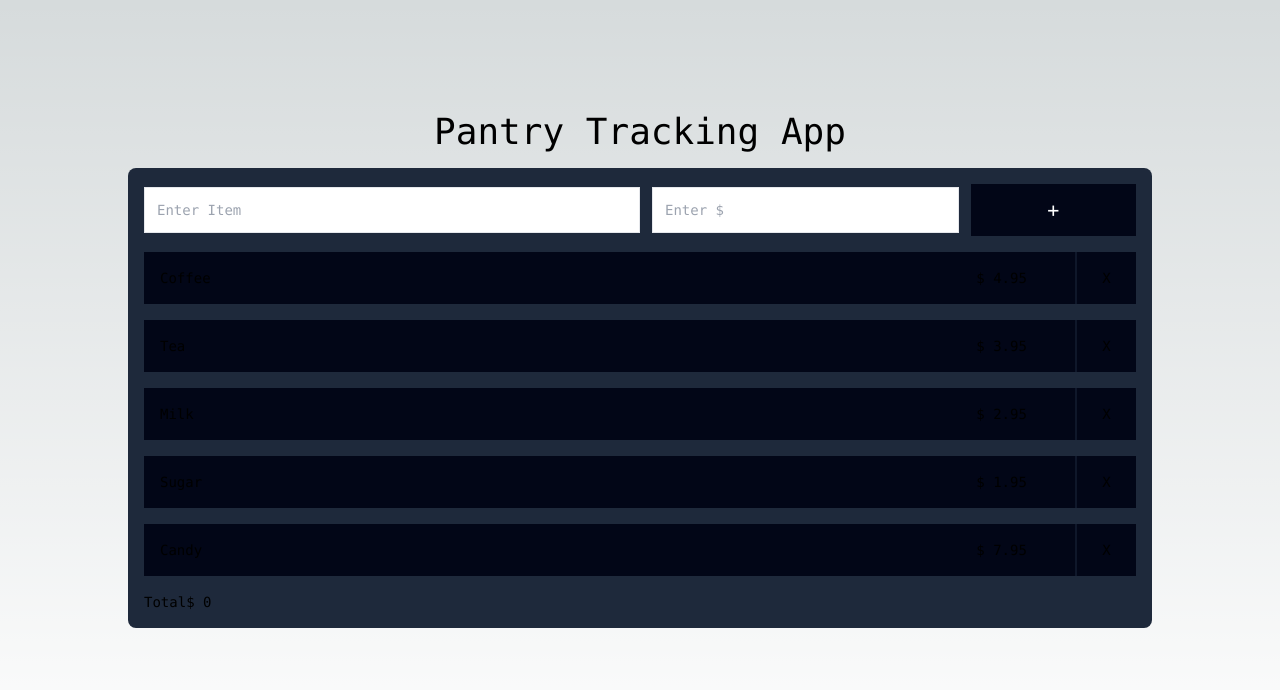
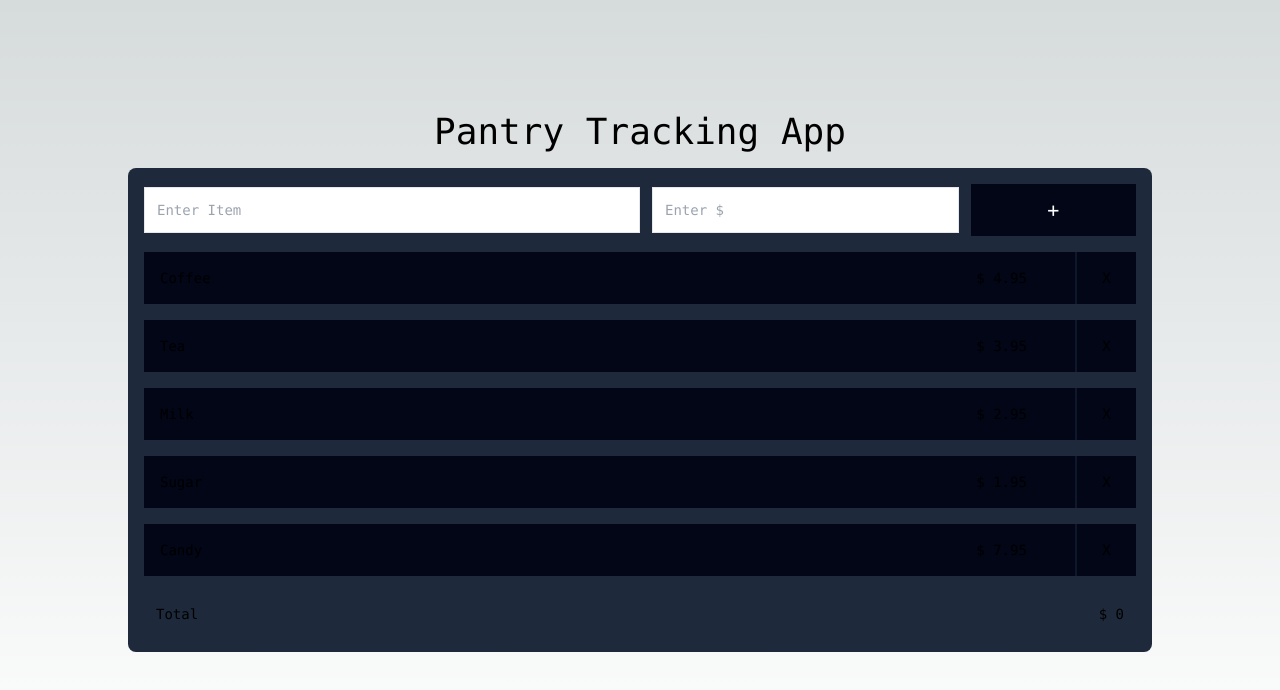
Before and after one commit to SumitRodrigues/HeadStarter-AI-Apprenticeship-Project-2-Pantry-Tracking-App, a Next.js app in the folder pantry-tracking-app/: page / in a window 1280 px wide. Shown: the top 690 px of the page. Built offline with nearby package versions, Linux system fonts and the light colour scheme.

Commit message:
installed firebase

```diff
--- a/pantry-tracking-app/app/page.js
+++ b/pantry-tracking-app/app/page.js
@@ -11,7 +11,7 @@ export default function Home() {
     { name: 'Candy', price: 7.95}
   ]);
 
-  const [total, setTotal] = useState(0)
+  const [total, setTotal] = useState(0);
 
   return (
     <main className="flex min-h-screen flex-col items-center justify-between sm:p-24 p-4">
@@ -47,7 +47,7 @@ export default function Home() {
             ))}
           </ul>
           {items.length < 1 ? ('') : (
-            <div>
+            <div className='flex justify-between p-3'>
               <span>Total</span>
               <span>$ {total}</span>
             </div>
--- a/pantry-tracking-app/package.json
+++ b/pantry-tracking-app/package.json
@@ -9,9 +9,10 @@
     "lint": "next lint"
   },
   "dependencies": {
+    "firebase": "^10.13.1",
+    "next": "14.2.7",
     "react": "^18",
-    "react-dom": "^18",
-    "next": "14.2.7"
+    "react-dom": "^18"
   },
   "devDependencies": {
     "postcss": "^8",
```
Also changed, not shown: 1 other file (tests, documents, lock files or other folders).
